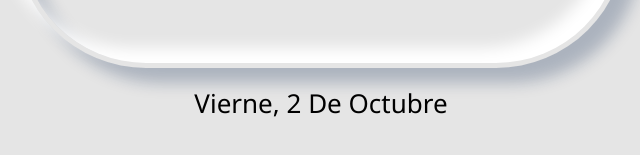
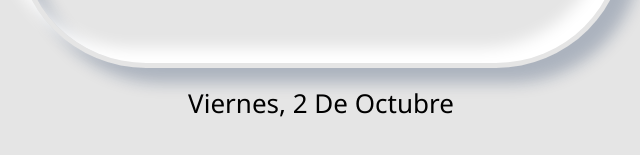
Before and after one commit to Jonathan-Alba/reloj, a plain HTML site: page index.html in a window 1280 px wide. Shown: the part 675-830 px from the top of the page, 319-959 px from the left. Drawn offline with Linux system fonts and the light colour scheme.

Commit message:
Update index.html

```diff
--- a/index.html
+++ b/index.html
@@ -28,7 +28,7 @@
             hours = checkTime(hours);
             minutes = checkTime(minutes);
 
-            var dia = ["Domingo", "Lunes", "Martes", "Miercoles", "Jueves", "Vierne", "Sabado"],
+            var dia = ["Domingo", "Lunes", "Martes", "Miercoles", "Jueves", "Viernes", "Sabado"],
             mes = ["Enero", "Febrero", "Marzo", "Abril", "Mayo", "Junio", "Julio", "Agosto", "Septiembre", "Octubre", "Noviembre", "Diciembre"];
 
 
```
